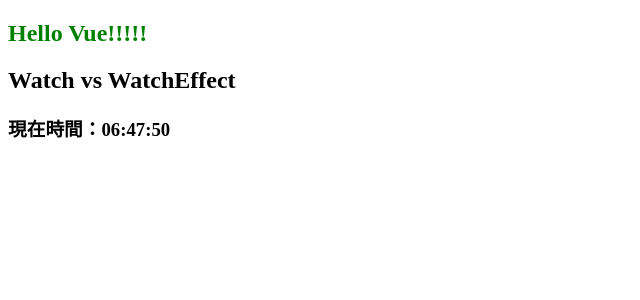
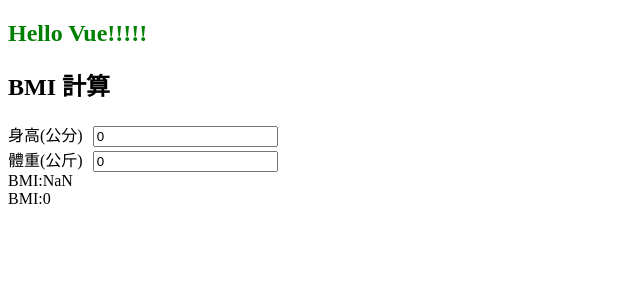
Before and after one commit to HsiaoHungWang/vue-app2024, a Vue app: page / in a window 1280 px wide. Shown: the top 300 px of the page, without its empty margins (0-640 px from the left). Built offline with nearby package versions, Linux system fonts and the light colour scheme.

Commit message:
BMI 計算

```diff
--- a/src/App.vue
+++ b/src/App.vue
@@ -1,5 +1,6 @@
 <script setup>
 import BindingComponent from './components/BindingComponent.vue';
+import BMIComponent from './components/BMIComponent.vue';
 import ComputedDemo from './components/ComputedDemo.vue';
 import FirstComponent from './components/FirstComponent.vue';
 import MyComponent from './components/MyComponent.vue';
@@ -13,8 +14,9 @@ import WatchDemo from './components/WatchDemo.vue';
 
 <template>
  <h2>Hello Vue!!!!!</h2>
- <WatchDemo></WatchDemo>
- <!--<ComputedDemo></ComputedDemo>
+ <BMIComponent></BMIComponent>
+ <!--<WatchDemo></WatchDemo>
+ <ComputedDemo></ComputedDemo>
 <BindingComponent></BindingComponent>
  <MyComponent></MyComponent>
  <FirstComponent></FirstComponent>
--- /dev/null
+++ b/src/components/BMIComponent.vue
@@ -0,0 +1,37 @@
+<script setup>
+import { computed, ref } from 'vue';
+
+    //取得使用者輸入資料
+    const height = ref(0)
+    const weight = ref(0)
+
+    //資料計算 => computed
+    const BMICalc = computed(()=>{
+        if(weight.value > 0 && height.value > 0){
+           const bmi = weight.value / Math.pow(height.value/100,2)
+           return bmi.toFixed(2)
+        }else{
+            return 0
+        }
+    })
+
+</script>
+
+<template>
+    <!--使用者介面：HTML、CSS-->
+    <div>
+   <h2>BMI 計算</h2>
+   <div><label>身高(公分)</label><input id="height" type="text" v-model.number.lazy="height" /></div>
+   <div><label>體重(公斤)</label><input type="text" v-model.number.lazy="weight" /></div>
+   <!--資料計算-->
+   <!--顯示計算完的結果 Vue-->
+   <div>BMI:{{weight / Math.pow(height/100,2) }}</div>
+   <div>BMI:{{ BMICalc }}</div>
+    </div>
+</template>
+
+<style lang="css" scoped>
+label{
+  margin-right: 10px;
+}
+</style>
```
